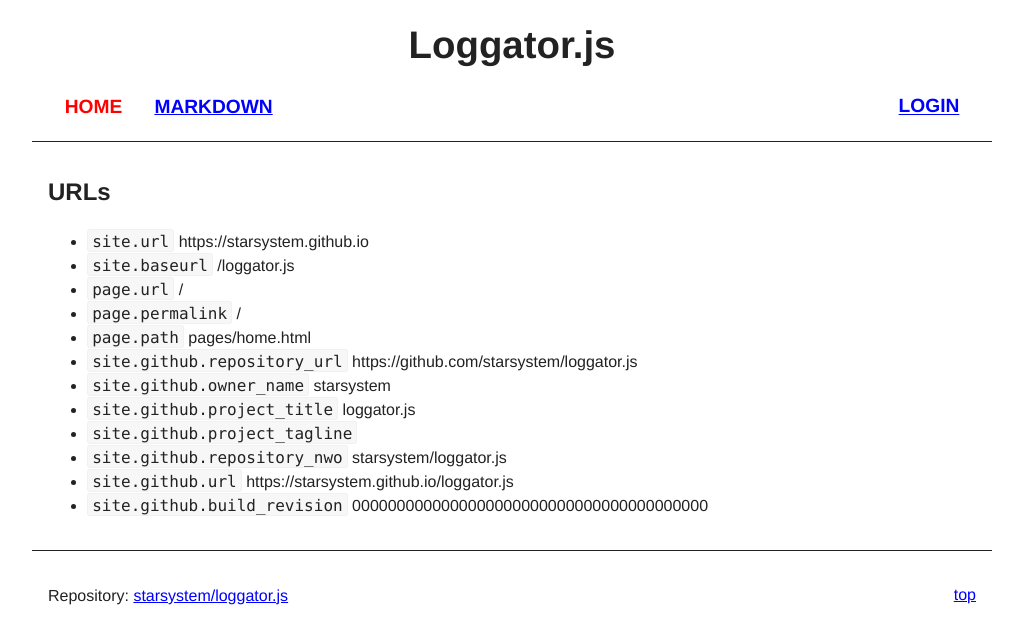
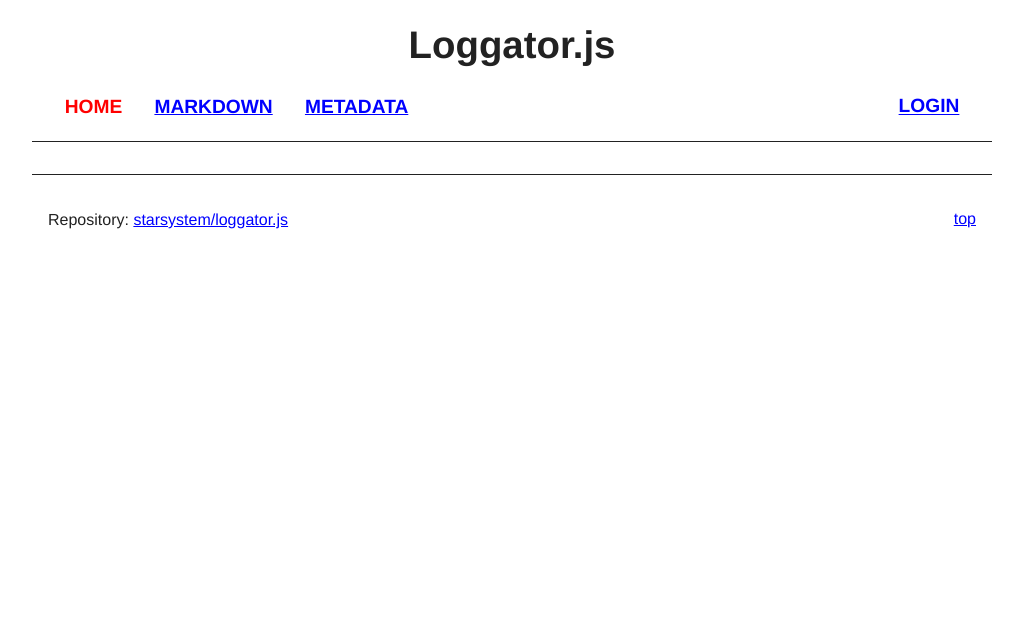
Before and after one commit to starsystem/loggator.js, a Jekyll site: the page built from pages/home.html, in a window 1280 px wide. Shown: the top 644 px of the page, without its empty margins (128-1151 px from the left). Built offline with Jekyll 4.4.1, drawn with Linux system fonts in a browser that asks for light colours; the repository's description, which GitHub fills in, is left out.

Commit message:
Add github metadata page

```diff
--- a/_includes/urls.html
+++ /dev/null
@@ -1,17 +0,0 @@
-<section>
-<h2>URLs</h2>
-<ul>
-<li><code>site.url</code> {{ site.url }}</li>
-<li><code>site.baseurl</code> {{ site.baseurl }}</li>
-<li><code>page.url</code> {{ page.url }}</li>
-<li><code>page.permalink</code> {{ page.permalink }}</li>
-<li><code>page.path</code> {{ page.path }}</li>
-<li><code>site.github.repository_url</code> {{ site.github.repository_url }}</li>
-<li><code>site.github.owner_name</code> {{ site.github.owner_name }}</li>
-<li><code>site.github.project_title</code> {{ site.github.project_title }}</li>
-<li><code>site.github.project_tagline</code> {{ site.github.project_tagline }}</li>
-<li><code>site.github.repository_nwo</code> {{ site.github.repository_nwo }}</li>
-<li><code>site.github.url</code> {{ site.github.url }}</li>
-<li><code>site.github.build_revision</code> {{ site.github.build_revision }}</li>
-</ul>
-</section>
--- a/_layouts/default.html
+++ b/_layouts/default.html
@@ -10,8 +10,8 @@
 </header>
 
 <main>
-{% include urls.html %}
-{{ content }}</main>
+{{ content }}
+</main>
 
 {% include templates.html %}
 
```
Also changed, not shown: pages/metadata.md (added, +43 -0 lines).
